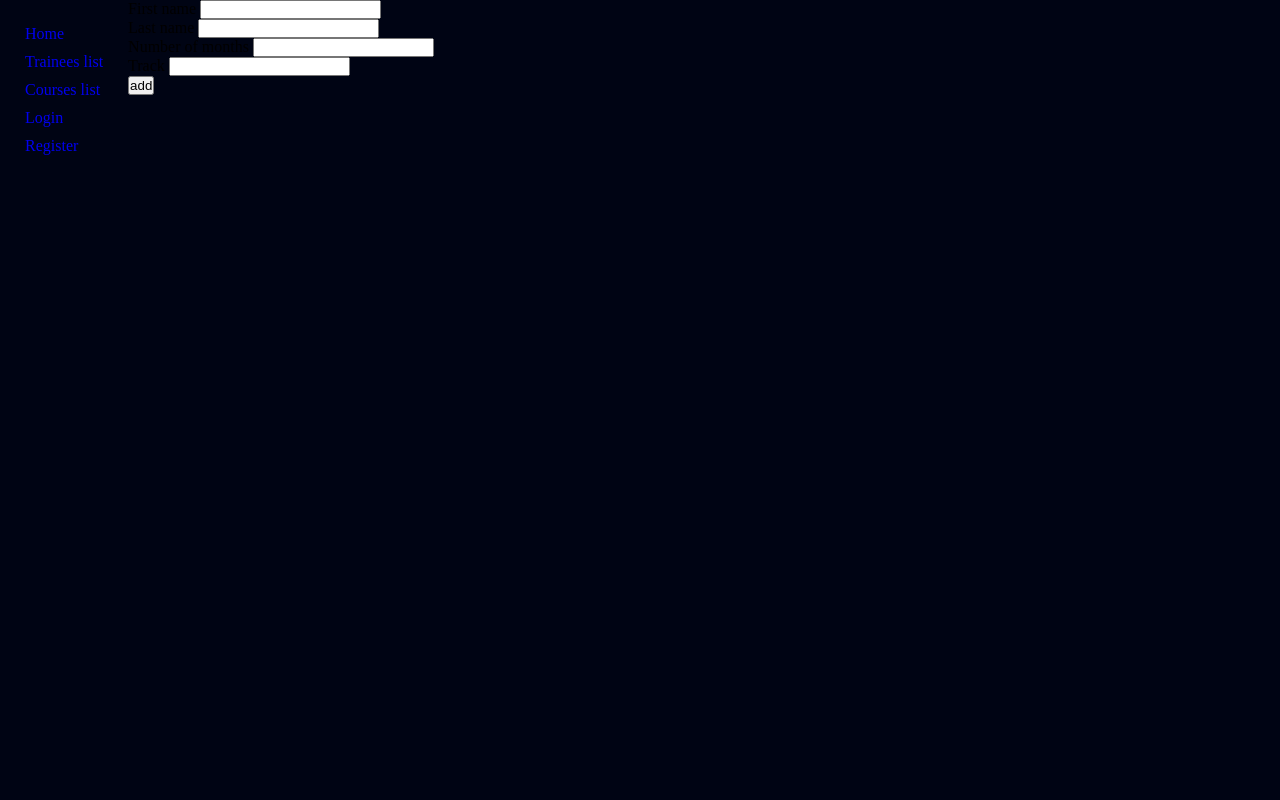
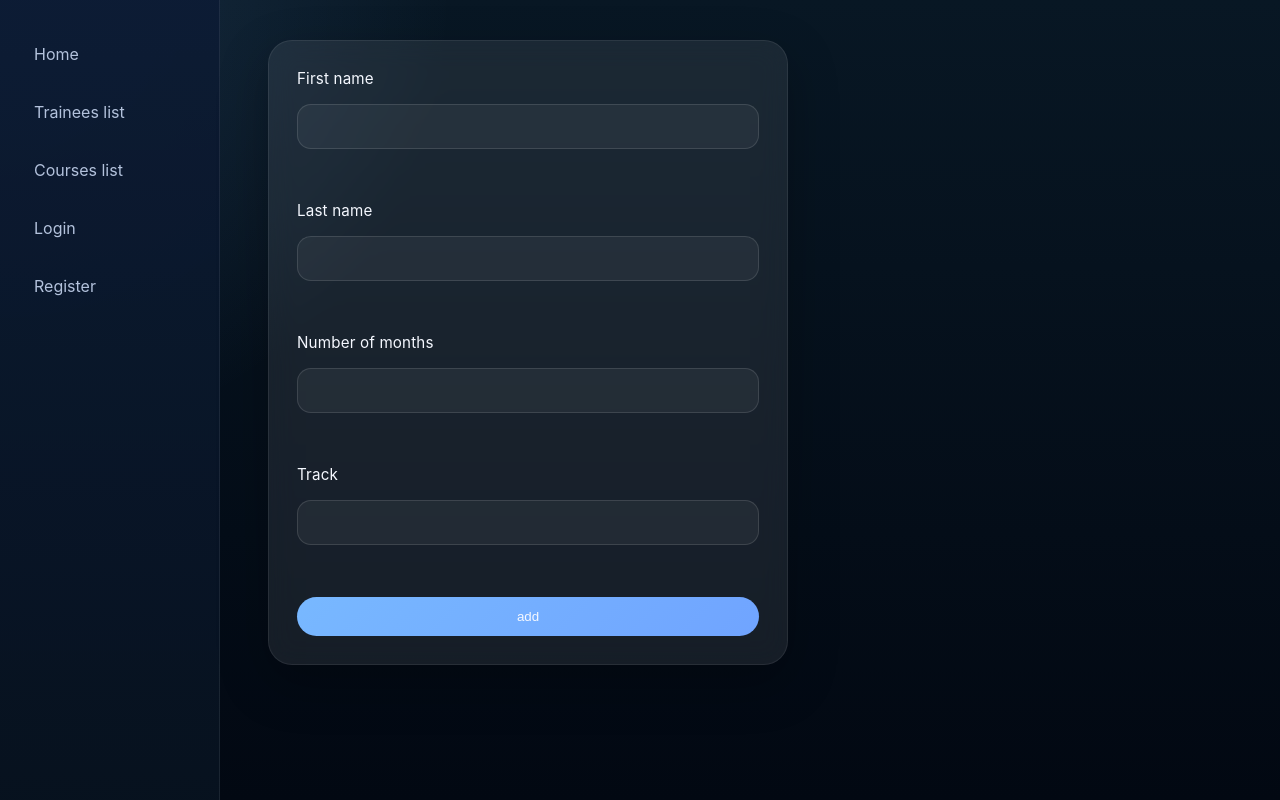
Before and after one commit to Eng-Ayman-Mohamed/Django, a Django app: page /trainee/add/ in a window 1280 px wide. Run offline with Django 5.2, Linux system fonts and the light colour scheme.

Commit message:
css design using ai

```diff
--- a/ITIan/static/css/styles.css
+++ b/ITIan/static/css/styles.css
@@ -1,44 +1,232 @@
 * {
+  margin: 0;
   padding: 0;
-  margin: 0;
+  box-sizing: border-box;
 }
+
+:root {
+  --bg: #07121f;
+  --panel: rgba(255, 255, 255, 0.08);
+  --panel-strong: rgba(255, 255, 255, 0.12);
+  --accent: #78b8ff;
+  --accent-strong: #70a4ff;
+  --text: #f5f8ff;
+  --muted: #b3c2dc;
+  --danger: #ff6b6b;
+  --shadow: 0 18px 50px rgba(0, 0, 0, 0.25);
+}
+
 body {
-  background-color: rgb(0, 4, 20);
+  font-family:
+    Inter,
+    system-ui,
+    -apple-system,
+    BlinkMacSystemFont,
+    "Segoe UI",
+    sans-serif;
+  min-height: 100vh;
+  background:
+    radial-gradient(
+      circle at top left,
+      rgba(120, 184, 255, 0.14),
+      transparent 30%
+    ),
+    linear-gradient(180deg, #081724 0%, #020812 100%);
+  color: var(--text);
+}
+
+a {
+  color: inherit;
 }
 
 .container {
   display: flex;
-  flex-direction: row;
-  height: 100vh;
+  min-height: 100vh;
 }
 
 .sidebar {
   display: flex;
   flex-direction: column;
-  width: fit-content;
-  background-color: rgb(0, 4, 20);
-  color: white;
-  padding: 20px;
+  width: 220px;
+  min-height: 100vh;
+  padding: 32px 20px;
+  gap: 14px;
+  background: linear-gradient(
+    180deg,
+    rgba(12, 27, 52, 0.95),
+    rgba(7, 18, 31, 0.98)
+  );
+  border-right: 1px solid rgba(255, 255, 255, 0.08);
 }
 
-.sidebar a {
-  padding: 5px;
+.sidebar .nav-link {
+  display: inline-flex;
+  align-items: center;
+  padding: 12px 14px;
+  border-radius: 12px;
+  text-decoration: none;
+  color: var(--muted);
+  transition: all 0.25s ease;
+}
+
+.sidebar .nav-link:hover,
+.sidebar .nav-link:focus {
+  color: var(--text);
+  background: rgba(120, 184, 255, 0.14);
+}
+
+.main-content {
+  flex: 1;
+  padding: 40px 48px;
+}
+
+.page-title {
+  margin-bottom: 26px;
+  font-size: clamp(2rem, 3vw, 2.8rem);
+  letter-spacing: -0.04em;
+}
+
+.cards-grid {
+  display: grid;
+  grid-template-columns: repeat(auto-fit, minmax(250px, 1fr));
+  gap: 24px;
+}
+
+.card {
+  background: var(--panel);
+  border: 1px solid rgba(255, 255, 255, 0.08);
+  border-radius: 22px;
+  padding: 24px;
+  box-shadow: var(--shadow);
+  backdrop-filter: blur(14px);
+}
+
+.trainee-card {
+  border-color: rgba(120, 184, 255, 0.3);
+}
+
+.course-card {
+  border-color: rgba(190, 108, 255, 0.24);
+}
+
+.detail-card {
+  max-width: 520px;
+}
+
+.card-title {
+  margin-bottom: 10px;
+  font-size: 1.4rem;
+  color: var(--text);
+}
+
+.card-subtitle {
+  margin: 0 0 16px;
+  color: var(--accent);
+  font-weight: 500;
+}
+
+.card-text {
+  margin: 0 0 12px;
+  color: var(--muted);
+  line-height: 1.7;
+}
+
+.item-link {
+  color: var(--accent-strong);
   text-decoration: none;
 }
 
-.sidebar a:hover {
-  color: brown;
+.item-link:hover {
+  text-decoration: underline;
 }
 
-.login {
-  display: flex;
-}
-.courses {
-  display: flex;
+.btn,
+.form-card input[type="submit"] {
+  display: inline-flex;
+  align-items: center;
+  justify-content: center;
+  min-width: 100px;
+  padding: 12px 18px;
+  border-radius: 999px;
+  border: none;
+  cursor: pointer;
+  transition:
+    transform 0.2s ease,
+    box-shadow 0.2s ease;
 }
 
-.course {
-  background-color: beige;
-  margin: 5px;
-  padding: 10px 20px;
+.btn:hover,
+.form-card input[type="submit"]:hover {
+  transform: translateY(-1px);
 }
+
+.btn-danger {
+  color: var(--text);
+  background: rgba(255, 107, 107, 0.18);
+}
+
+.btn-primary {
+  color: var(--text);
+  background: linear-gradient(135deg, var(--accent), var(--accent-strong));
+}
+
+.form-card {
+  display: grid;
+  gap: 16px;
+  max-width: 520px;
+  background: rgba(255, 255, 255, 0.08);
+  border: 1px solid rgba(255, 255, 255, 0.08);
+  border-radius: 24px;
+  padding: 28px;
+  box-shadow: var(--shadow);
+  backdrop-filter: blur(14px);
+}
+
+.field-label {
+  color: var(--text);
+  font-size: 0.95rem;
+  letter-spacing: 0.01em;
+}
+
+.field-input {
+  width: 100%;
+  padding: 14px 16px;
+  border-radius: 14px;
+  border: 1px solid rgba(255, 255, 255, 0.12);
+  background: rgba(255, 255, 255, 0.05);
+  color: var(--text);
+}
+
+.field-input:focus {
+  outline: none;
+  border-color: rgba(120, 184, 255, 0.6);
+  box-shadow: inset 0 0 0 1px rgba(120, 184, 255, 0.25);
+}
+
+@media (max-width: 900px) {
+  .container {
+    flex-direction: column;
+  }
+
+  .sidebar {
+    width: 100%;
+    flex-direction: row;
+    flex-wrap: wrap;
+    justify-content: center;
+  }
+
+  .main-content {
+    padding: 28px 20px;
+  }
+}
+
+@media (max-width: 650px) {
+  .sidebar {
+    gap: 10px;
+    padding: 20px 12px;
+  }
+
+  .page-title {
+    font-size: 2rem;
+  }
+}
--- a/ITIan/templates/layout.html
+++ b/ITIan/templates/layout.html
@@ -11,13 +11,10 @@
   <body>
     <div class="container">
       <div class="sidebar">
-        <a href="/">Home</a>
-        <a href={% url "trainees" %}>Trainees list</a>
-        <a href="/course/list/">Courses list</a>
-        <a href="/registration/login/">Login</a>
-        <a href="/registration/register/">Register</a>
+        <a class="nav-link" href="/">Home</a>
+        <a class="nav-link" href={% url "trainees" %}>Trainees list</a>
+        <a class="nav-link" href="/course/list/">Courses list</a>
+        <a class="nav-link" href="/registration/login/">Login</a>
+        <a class="nav-link" href="/registration/register/">Register</a>
       </div>
-      <div>{% block content %} {% endblock %}</div>
-    </div>
-  </body>
-</html>
+      <div class="main-content">{% block content %} {% endblock %}</div>
--- a/ITIan/templates/trainee/new.html
+++ b/ITIan/templates/trainee/new.html
@@ -4,20 +4,20 @@
     New trainee
 {%endblock%}
 {%block content%}
-    <form method="post" enctype="multipart/form-data">
+    <form class="form-card" method="post" enctype="multipart/form-data">
         {%csrf_token%}
-        <label>First name</label>
-        <input type="text" name="firstName" >
+        <label class="field-label">First name</label>
+        <input class="field-input" type="text" name="firstName" >
         </br>
-        <label>Last name</label>
-        <input type="text" name="lastName" >
+        <label class="field-label">Last name</label>
+        <input class="field-input" type="text" name="lastName" >
         </br>
-        <label>Number of months</label>
-        <input type="Number" name="numOfMonths" >
+        <label class="field-label">Number of months</label>
+        <input class="field-input" type="Number" name="numOfMonths" >
         </br>
-        <label>Track</label>
-        <input type="text" name="track" >
+        <label class="field-label">Track</label>
+        <input class="field-input" type="text" name="track" >
         </br>
-        <input type="submit" value ='add'>
+        <input class="btn btn-primary" type="submit" value ='add'>
     </form>
 {%endblock%}
--- a/ITIan/trainee/urls.py
+++ b/ITIan/trainee/urls.py
@@ -4,7 +4,7 @@ from . import views
 urlpatterns=[
     path('list/', views.traineeList, name="trainees"),
     path('<int:id>', views.viewTrainee, name="viewTrainee"),
-    path('add/', views.addTrainee),
+    path('add/', views.addTrainee, name="addTrainee"),
     path('update/<id>/', views.updateTrainee),
     path('delete/<int:id>/', views.deleteTrainee, name="deleteTrainee"),
 ]
```
Also changed, not shown: ITIan/templates/course/list.html (+8 -8 lines), ITIan/templates/trainee/list.html (+11 -10 lines), ITIan/templates/trainee/traineePage.html (+6 -6 lines).
